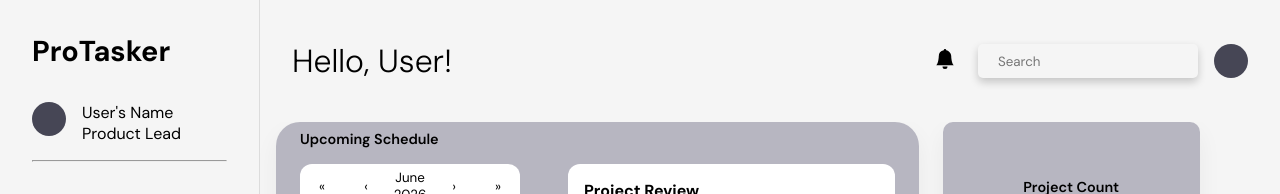
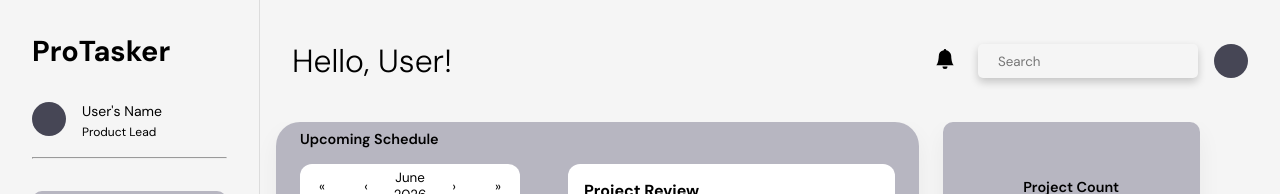
Before and after one commit to vbolden/pro-tasker-app, a React app in the folder frontend/: page /dashboard in a window 1280 px wide. Shown: the top 194 px of the page. Built offline with nearby package versions, Linux system fonts and the light colour scheme; no server answers; the HTML template or start-up script is replaced by a standard one; a web font is replaced by a local one.

Commit message:
resized sidebar header text

```diff
--- a/frontend/src/App.css
+++ b/frontend/src/App.css
@@ -51,6 +51,14 @@ body {
     display: flex;
     gap: 1rem;
     margin-bottom: 1rem;
+}
+
+.sidebar p {
+    font-size: 14px;
+}
+
+.sidebar span {
+    font-size: 12px;
 }
 
 .navbar ul li {
```
